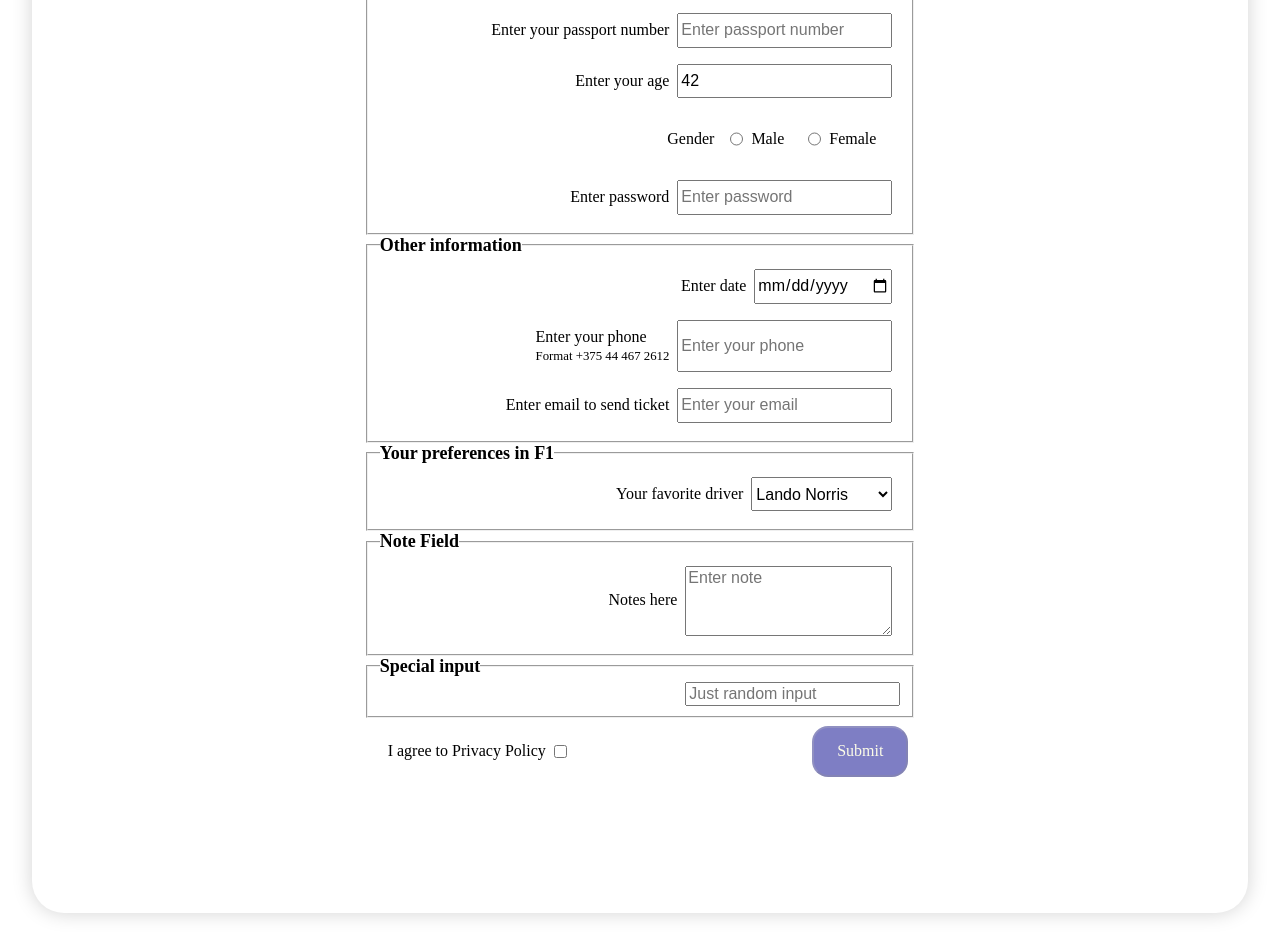
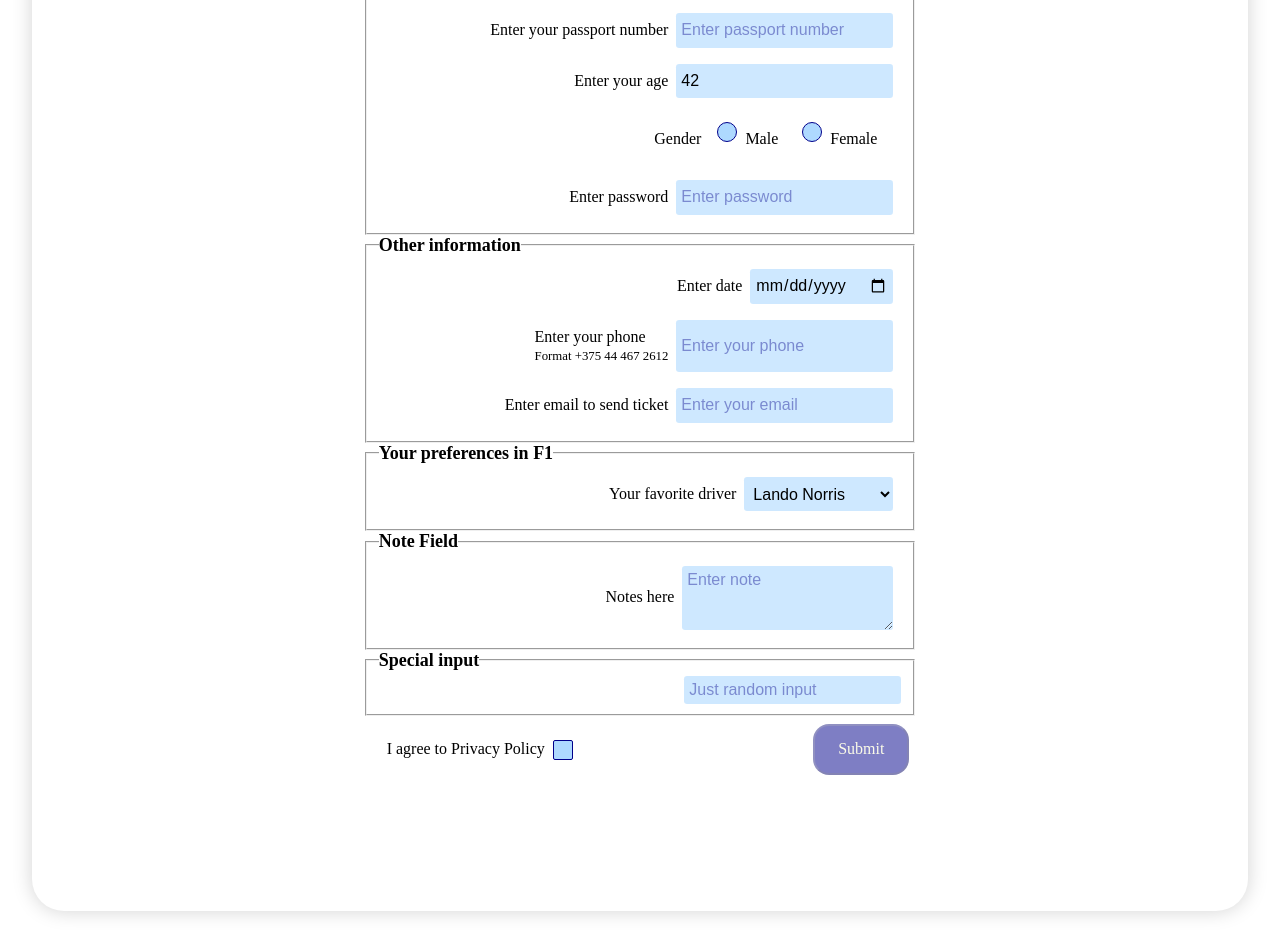
Before and after one commit to mavylow/Module_2, a plain HTML site: page stage2/index.html in a window 1280 px wide. Shown: the part 824-1769 px from the top of the page. Drawn offline with nearby package versions, Linux system fonts and the light colour scheme; a web font is replaced by a local one.

Commit message:
stage 2 and 3 with correction

```diff
--- a/stage2/index.html
+++ b/stage2/index.html
@@ -274,7 +274,12 @@
       <div class="submit-field">
         <div>
           <label for="prpolicy">I agree to Privacy Policy</label
-          ><input type="checkbox" id="priv-policy" onchange="" />
+          ><input
+            type="checkbox"
+            id="priv-policy"
+            onchange=""
+            class="input checkbox"
+          />
         </div>
 
         <button
--- a/stage2/style.css
+++ b/stage2/style.css
@@ -1,6 +1,10 @@
 @font-face {
   font-family: Loede;
   src: url(assets/fonts/Airlash\ Raiders.ttf);
+}
+:root {
+  --input-bg-color: #aed9ff;
+  --textarea-outline-color: rgb(98, 168, 255);
 }
 
 body {
@@ -16,26 +20,31 @@ body {
   border: 0px;
   border-radius: 2em;
 }
+
 table {
   border-collapse: collapse;
   border: 2px solid black;
   width: 600px;
   height: 400px;
 }
+
 thead {
-  background-color: #aed9ff;
+  background-color: var(--input-bg-color);
 }
+
 td,
 th {
   border: 1px solid grey;
   padding: 10px 20px;
   box-sizing: border-box;
 }
+
 .scroll-wrapper {
   width: 600px;
   height: 400px;
   overflow: scroll;
 }
+
 tbody td {
   max-height: 60px;
   max-width: 150px;
@@ -43,60 +52,69 @@ tbody td {
   text-overflow: ellipsis;
   white-space: nowrap;
 }
+
 thead th,
 tfoot th {
   font-style: italic;
   text-align: center;
 }
+
 tbody th {
   writing-mode: sideways-lr;
   vertical-align: bottom;
   font-weight: bold;
 }
+
 tfoot th:first-of-type {
   writing-mode: sideways-lr;
   vertical-align: bottom;
   font-weight: bold;
 }
+
 tfoot tr:last-child {
   font-weight: bold;
   font-style: italic;
 }
+
 form {
   margin: 5em;
 }
-input[type="text"]:focus {
-  outline-color: blue;
-  caret-color: brown;
-}
+
 select {
   cursor: context-menu;
 }
+
 textarea {
   resize: horizontal;
   min-height: 4em;
   min-width: 5em;
 }
+
 #special > input {
   cursor: url(assets/img/car.png), pointer;
 }
+
 fieldset {
   display: flex;
   flex-direction: column;
   align-items: flex-end;
 }
+
 div {
   display: flex;
   flex-direction: row;
   margin: 0.5em;
 }
+
 label {
   margin: 0.5em;
   align-content: center;
 }
+
 .submit-field {
   justify-content: space-between;
 }
+
 button {
   width: 6em;
   background-color: darkblue;
@@ -104,12 +122,93 @@ button {
   font-family: "Loede";
   border-radius: 1em;
 }
+
 legend {
   font-size: large;
   font-weight: bold;
   font-family: "Loede";
 }
+
 button:disabled {
   opacity: 50%;
   cursor: not-allowed;
 }
+
+.submit-field > div {
+  display: flex;
+  justify-content: center;
+  align-items: center;
+}
+
+input,
+select,
+textarea {
+  border: none;
+  background: #aed9ff98;
+  border-radius: 0.2em;
+  padding: 5px;
+  box-sizing: border-box;
+  caret-color: brown;
+}
+
+input::placeholder,
+textarea::placeholder {
+  color: darkblue;
+  opacity: 0.4;
+}
+
+input:focus {
+  color: #212529;
+  outline: 0;
+  box-shadow: 0 0 0 0.2rem rgba(0, 0, 139, 0.584);
+}
+
+textarea:focus {
+  outline-color: var(--textarea-outline-color);
+}
+
+.checkbox,
+input[type="radio"] {
+  position: relative;
+  display: flex;
+  justify-content: center;
+  align-items: center;
+  width: 20px;
+  height: 20px;
+  border-radius: 2px;
+  border: 1px solid darkblue;
+  appearance: none;
+  background-color: var(--input-bg-color);
+  cursor: pointer;
+}
+
+.checkbox::after {
+  content: "❤";
+  position: absolute;
+  font-size: 14px;
+  color: darkblue;
+  opacity: 0;
+  transition: opacity 0.2s;
+}
+
+.checkbox:checked::after,
+input[type="radio"]:checked::after {
+  opacity: 1;
+}
+
+input[type="radio"] {
+  border-radius: 50%;
+}
+
+input[type="radio"]::after {
+  content: "";
+  background-image: url(assets/img/heart.svg);
+  background-size: contain;
+  background-repeat: no-repeat;
+  background-position: center;
+  position: absolute;
+  height: 14px;
+  width: 14px;
+  opacity: 0;
+  transition: opacity 0.2s;
+}
--- a/stage5/style.css
+++ b/stage5/style.css
@@ -39,6 +39,7 @@ main {
   flex-direction: column;
   justify-content: space-between;
   background: var(--base-bg-gradient);
+  transition: transform 2s, background 2s;
 }
 .card:hover {
   transform: scale(1.1) translate(100px, 100px);
@@ -118,6 +119,7 @@ main {
   border-radius: 0.5em;
   font-weight: 600;
   align-self: flex-end;
+  transition: background-color 2s;
 }
 .card:hover button {
   background-color: var(--hover-btn-color);
```
Also changed, not shown: stage5/index.html (+4 -5 lines), stage2/assets/img/heart.svg (added).
